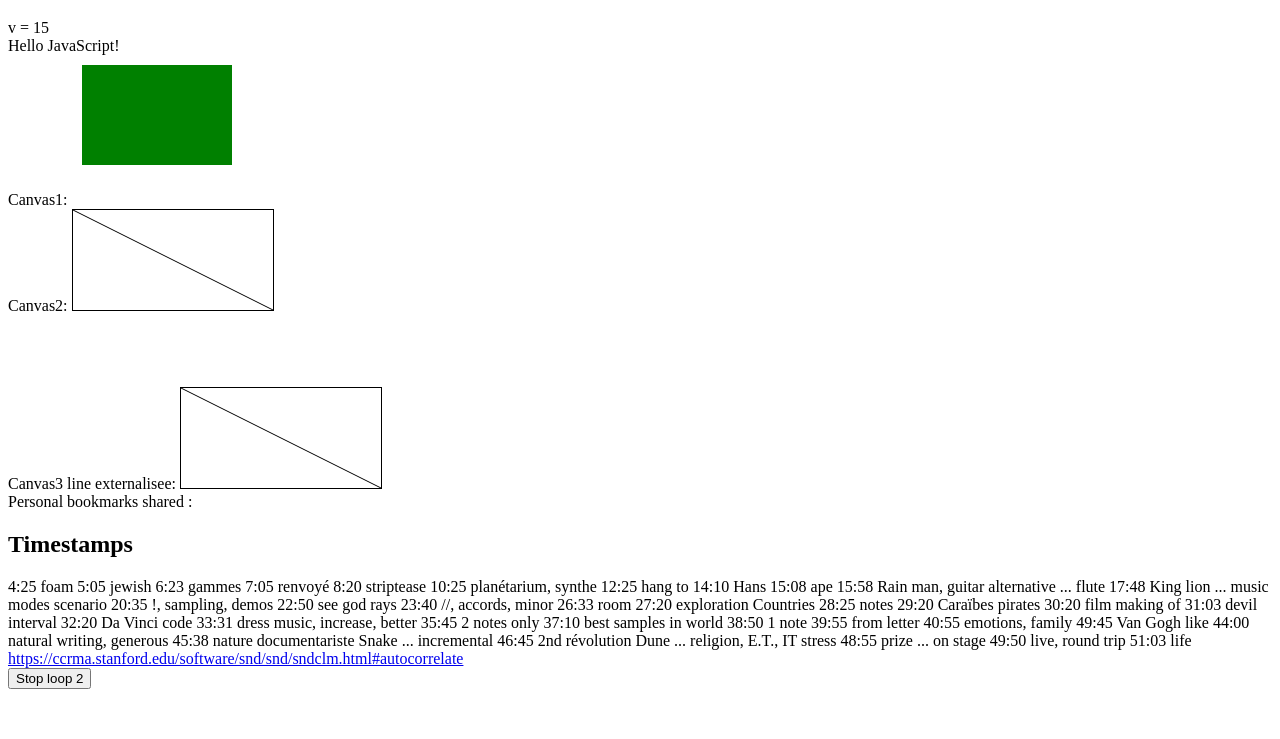
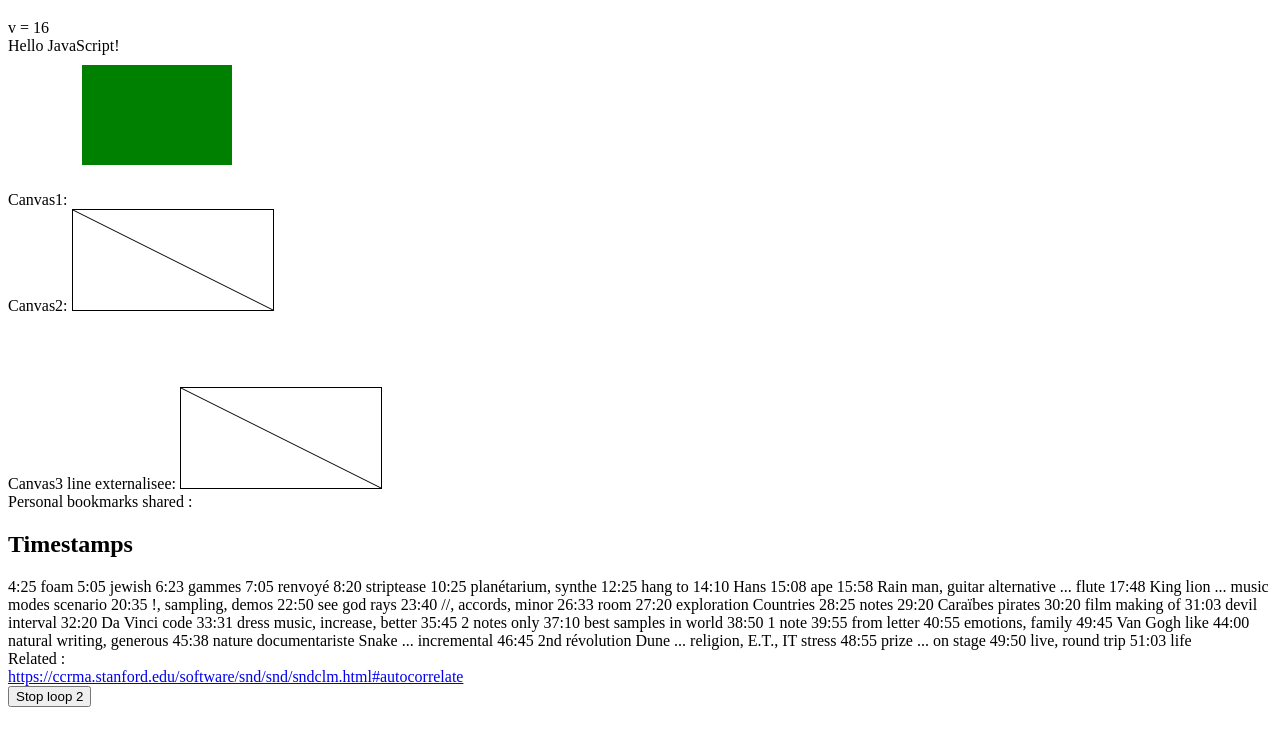
Before and after one commit to Homniserv/arte.tv-fr-112479-000-A-hans-zimmer-le-compositeur-d-hollywood--compositeurs-de-musiques-de-films, a plain HTML site: page index.html in a window 1280 px wide. Shown: the part 61-800 px from the top of the page. Drawn offline with nearby package versions, Linux system fonts and the light colour scheme.

Commit message:
chore: more explicit
v = 16

```diff
--- a/index.html
+++ b/index.html
@@ -8,7 +8,7 @@
 
   <body>
     <div id="app">
-      v = 15
+      v = 16
       <div id="div1"></div>
       Canvas1:
       <!--rect vert : https://developer.mozilla.org/en-US/docs/Web/API/Canvas_API-->
@@ -36,7 +36,7 @@
 
 	  33:31 dress music, increase, better 35:45 2 notes only 37:10 best samples in world 38:50 1 note 39:55 from letter 40:55 emotions,  family 49:45 Van Gogh like 44:00 natural writing, generous 45:38 nature documentariste Snake ... incremental 46:45 2nd révolution Dune ... religion, E.T., IT stress 48:55 prize ... on stage 49:50 live, round trip 51:03 life
 	  </div>
-	  <div>
+	  <div>Related : <br>
    <a href="https://ccrma.stanford.edu/software/snd/snd/sndclm.html#autocorrelate">https://ccrma.stanford.edu/software/snd/snd/sndclm.html#autocorrelate</a>
   </div>
 
```
